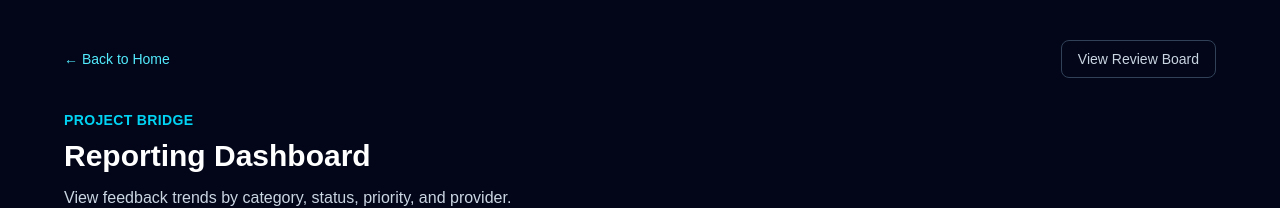
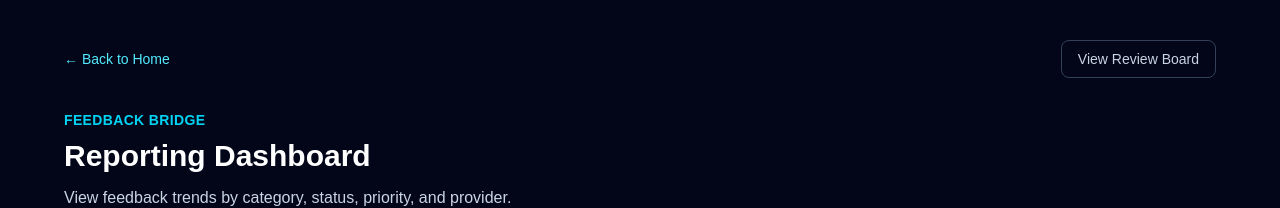
Before and after one commit to kumakichi3173/Nurtura, a Next.js app in the folder feedback-bridge/: page /dashboard in a window 1280 px wide. Shown: the top 208 px of the page. Built offline with nearby package versions, Linux system fonts and the light colour scheme; no server answers; the database is empty.

Commit message:
feat: polish demo experience

```diff
--- a/feedback-bridge/src/app/dashboard/page.tsx
+++ b/feedback-bridge/src/app/dashboard/page.tsx
@@ -135,7 +135,7 @@ export default async function ReportingDashboardPage() {
 
         <div className="mt-8">
           <p className="text-sm font-semibold uppercase tracking-wide text-cyan-400">
-            Project Bridge
+            Feedback Bridge
           </p>
           <h1 className="mt-2 text-3xl font-bold">Reporting Dashboard</h1>
           <p className="mt-3 max-w-2xl text-slate-300">
--- a/feedback-bridge/src/app/review/page.tsx
+++ b/feedback-bridge/src/app/review/page.tsx
@@ -48,7 +48,7 @@ export default async function ReviewBoardPage() {
             </Link>
 
             <p className="mt-8 text-sm font-semibold uppercase tracking-wide text-cyan-400">
-              Project Bridge
+              Feedback Bridge
             </p>
             <h1 className="mt-2 text-4xl font-bold">
               Review / Prioritization Board
```
Also changed, not shown: 1 other file (tests, documents, lock files or other folders).
